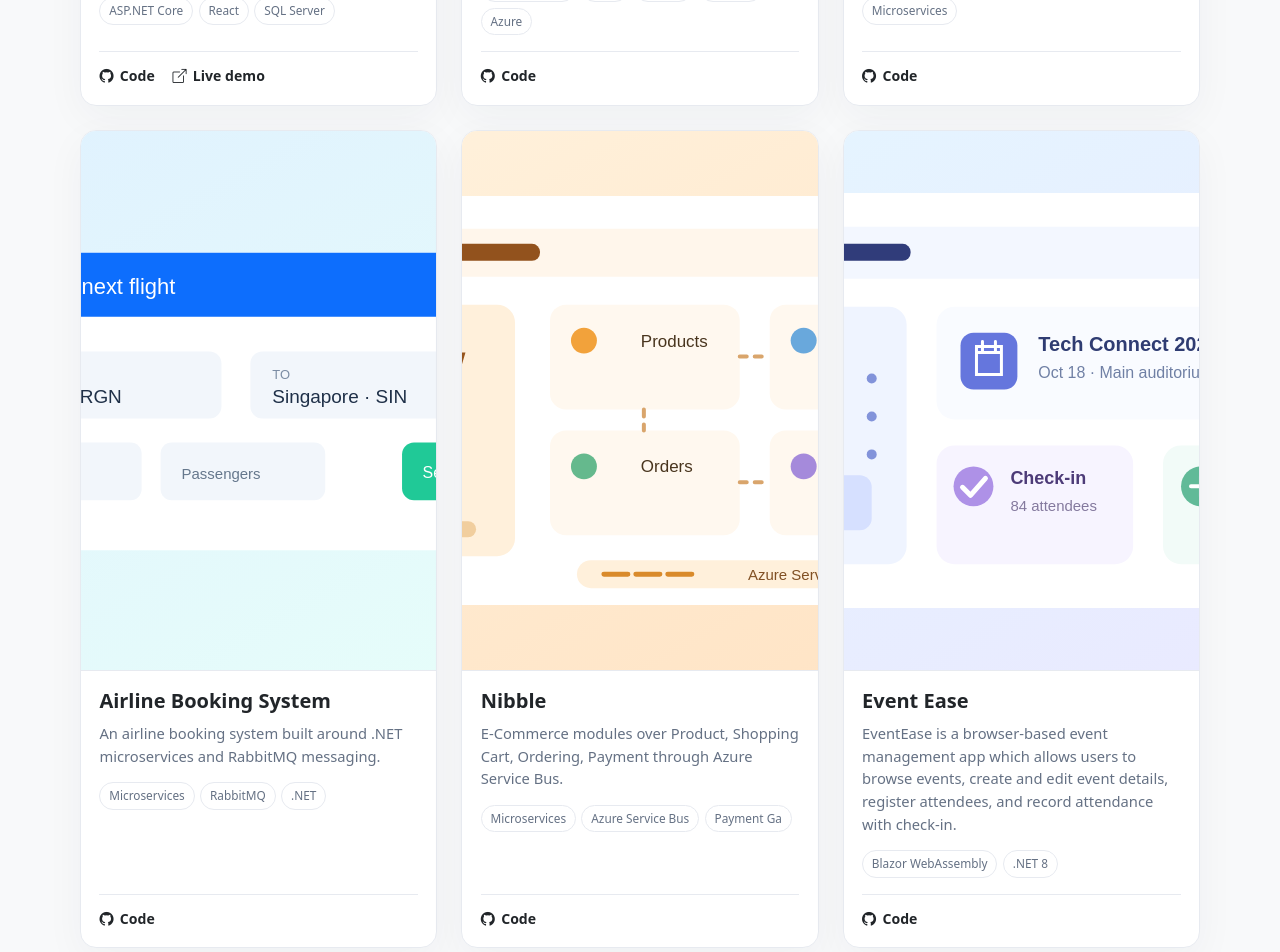
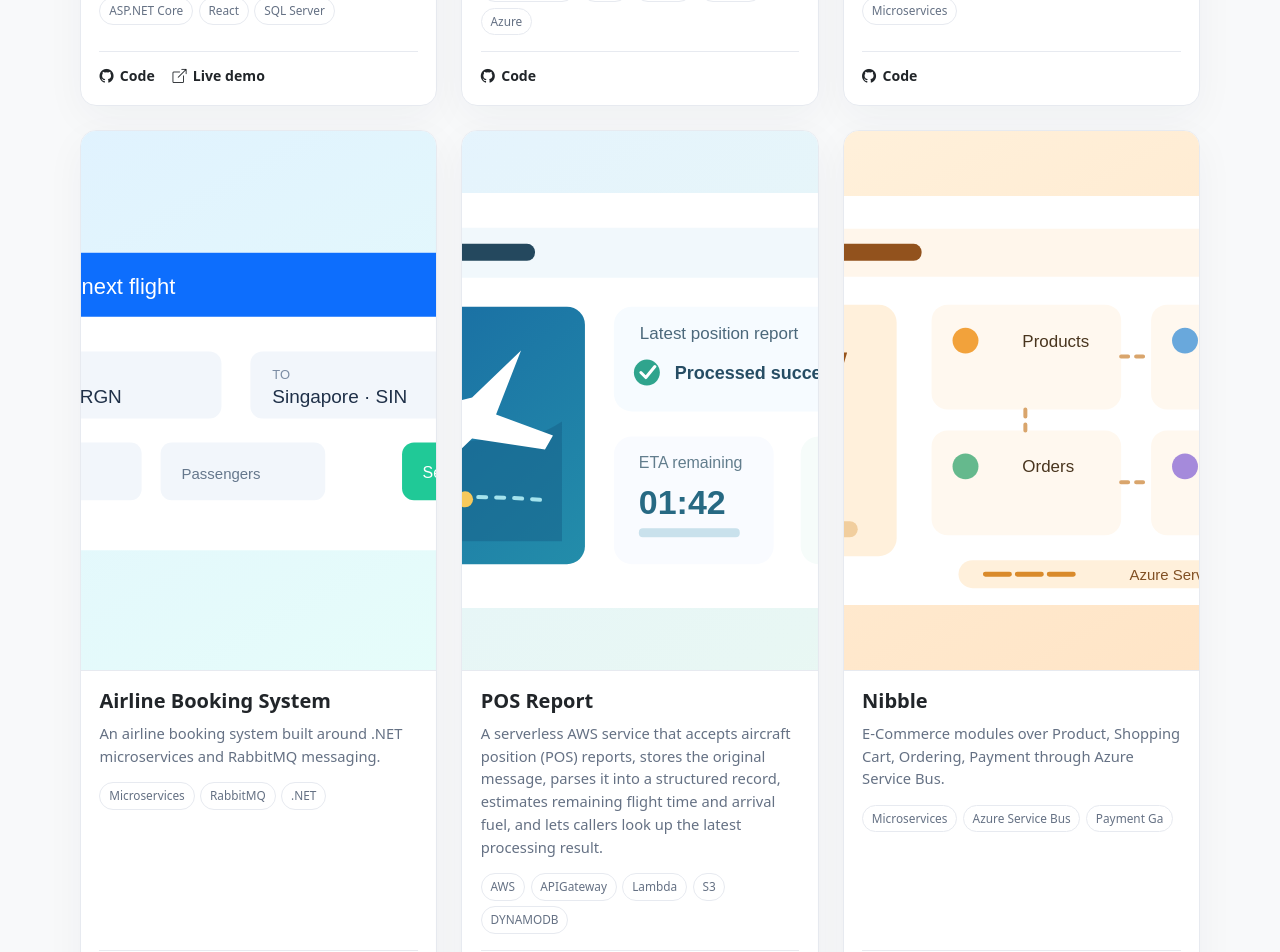
Before and after one commit to smkk01/My.Portfolio, a React (Vite) app: page /#/projects in a window 1280 px wide. Shown: the part 1140-2092 px from the top of the page. Built offline with nearby package versions, Linux system fonts and the light colour scheme.

Commit message:
added new project item

```diff
--- a/src/components/Projects.jsx
+++ b/src/components/Projects.jsx
@@ -8,6 +8,7 @@ import mangoImage from '../assets/images/project-mango.svg'
 import nibbleImage from '../assets/images/project-nibble.svg'
 import safeVaultImage from '../assets/images/project-safevault.svg'
 import logiTrackImage from '../assets/images/project-logitrack.svg'
+import posReportImage from '../assets/images/project-pos-report.svg'
 import eshopImage from '../assets/images/project-eshop.svg'
 import microservicesImage from '../assets/images/project-microservices.svg'
 import airlineImage from '../assets/images/project-airline.svg'
@@ -21,6 +22,7 @@ const images = {
   nibble: nibbleImage,
   'safe-vault': safeVaultImage,
   logitrack: logiTrackImage,
+  'pos-report': posReportImage,
   eshop: eshopImage,
   microservices: microservicesImage,
   airline: airlineImage,
--- a/src/data/projects.json
+++ b/src/data/projects.json
@@ -44,13 +44,27 @@
     "live": "",
     "featured": true
   },
+
+  {
+    "id": "pos-report",
+    "title": "POS Report",
+    "description": "A serverless AWS service that accepts aircraft position (POS) reports, stores the original message, parses it into a structured record, estimates remaining flight time and arrival fuel, and lets callers look up the latest processing result.",
+    "image": "pos-report",
+    "technologies": ["AWS", "APIGateway", "Lambda", "S3","DYNAMODB"],
+    "categories": ["AWS SERVERLESS", "AWSCDK","Node.js", "GitHub Actions"],
+    "github": "https://github.com/smkk01/POSReport.git",
+    "live": "",
+    "featured": true
+  },
+
+
   {
     "id": "nibble.web",
     "title": "Nibble",
     "description": "E-Commerce modules over Product, Shopping Cart, Ordering, Payment through Azure Service Bus.",
     "image": "nibble",
     "technologies": ["Microservices","Azure Service Bus","Payment Ga"],
-    "categories": ["Azure", "APP.Net CORE","Ms SQL"],
+    "categories": ["AzureDevOps", "APP.Net CORE","Ms SQL"],
     "github": "https://github.com/smkk01/azuredevops.git",
     "live": "",
     "featured": true
```
Also changed, not shown: src/assets/images/project-pos-report.svg (added).
